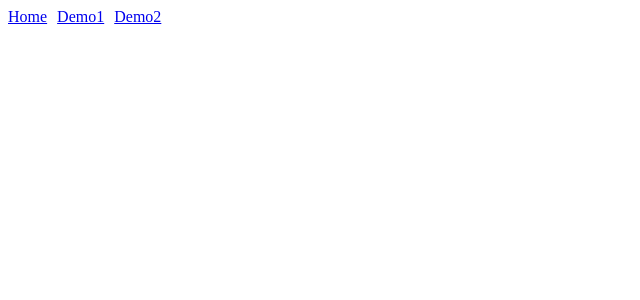
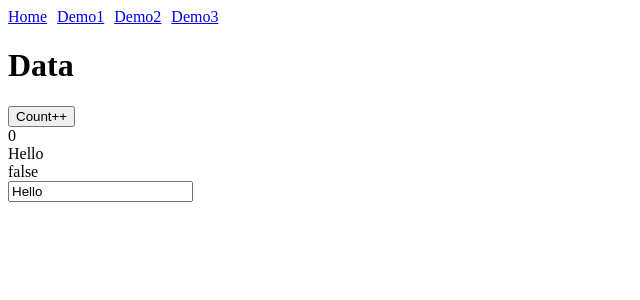
Before and after one commit to honnage/vue-demo-project, a Vue app in the folder vue_demo_1/: page /demo3 in a window 1280 px wide. Shown: the top 300 px of the page, without its empty margins (0-640 px from the left). Built offline with nearby package versions, Linux system fonts and the light colour scheme.

Commit message:
Data and Variables

```diff
--- a/vue_demo_1/src/App.vue
+++ b/vue_demo_1/src/App.vue
@@ -4,6 +4,7 @@
       <li><router-link to="/">Home</router-link></li>
       <li><router-link to="/demo1">Demo1</router-link></li>
       <li><router-link to="/demo2">Demo2</router-link></li>
+      <li><router-link to="/demo3">Demo3</router-link></li>
     </ul>
 
     <router-view></router-view>
--- a/vue_demo_1/src/router/index.js
+++ b/vue_demo_1/src/router/index.js
@@ -3,7 +3,7 @@ import VueRouter from 'vue-router'
 import Home from '../views/Home.vue'
 import Demo1 from '../views/Demo1_Intro.vue'
 import Demo2 from '../views/Demo2_EventMethod.vue'
-
+import Demo3 from '../views/Demo3_Data.vue'
 Vue.use(VueRouter)
 
 const routes = [
@@ -22,6 +22,11 @@ const routes = [
     name: 'demo2',
     component: Demo2
   },
+  {
+    path: '/demo3',
+    name: 'demo3',
+    component: Demo3
+  },
 ]
 
 const router = new VueRouter({
--- /dev/null
+++ b/vue_demo_1/src/views/Demo3_Data.vue
@@ -0,0 +1,29 @@
+<template>
+  <div>
+    <h1>Data</h1>
+    <button @click="count++; isLogin=true">Count++</button>
+    <div>{{ count }}</div>
+    <div>{{ message }}</div>
+    <div>{{ isLogin }}</div>
+    <input type="text" placeholder="Enter a message" v-model="message">
+    <h2 v-if="message == 'hello' || isLogin == true ">Yahoo</h2>
+  </div>
+</template>
+
+<script>
+export default {
+  name: "Demo3",
+  mounted() {
+    this.message = "Hello";
+  },
+  data() {
+    return {
+      count: 0,
+      message: "",
+      isLogin: false
+    };
+  }
+};
+</script>
+
+<style></style>
```
